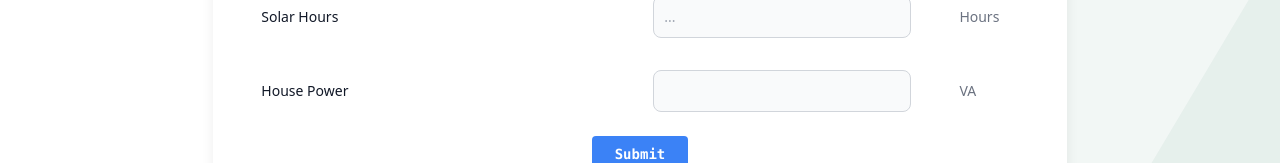
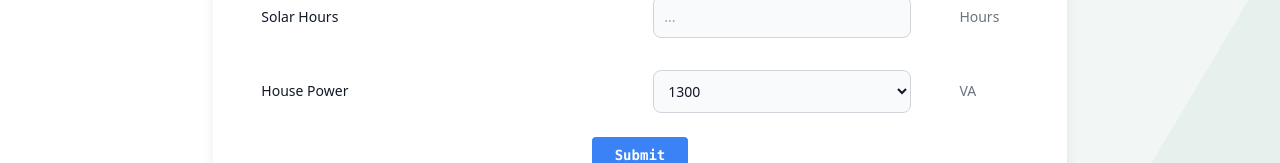
Before and after one commit to Ecotecture/ecotecture-fe, a Next.js app: page /calculator in a window 1280 px wide. Shown: the part 444-607 px from the top of the page. Built offline with nearby package versions, Linux system fonts and the light colour scheme.

Commit message:
style: fancier combobox

```diff
--- a/app/calculator/page.tsx
+++ b/app/calculator/page.tsx
@@ -171,21 +171,21 @@ export default function Calculator() {
                                                 Solar Hours by Province
                                             </td>
                                             <td className="px-6 py-4">
-                                                        <input
-                                                        type="text"
+                                            <select
                                                 id="province"
-                                                        list="provinceOptions"
                                                 value={selectedProvince || ''}
-                                                        onChange={(e) =>{ e.preventDefault; setSelectedProvince(e.target.value); handleSelectChange(e.target.value)}}
+                                                onChange={(e) => { setSelectedProvince(e.target.value); handleSelectChange(e.target.value) }}
                                                 className="bg-gray-50 border border-gray-300 text-gray-900 text-sm rounded-lg focus:ring-green-500 focus:border-green-500 block w-full p-2.5"
                                                 required
-                                                    />
-                                                    <datalist id="provinceOptions">
+                                                >
+                                                <option value="" disabled>Select Province</option>
                                                 {provinceData.map((option) => (
-                                                        <option key={option.id} value={option.name} />
+                                                    <option key={option.id} value={option.name}>
+                                                    {option.name}
+                                                    </option>
+                                                ))}
+                                                </select>
 
-                                                        ))}
-                                                    </datalist>
                                             </td>
                                             <tr className="bg-white">
                                                 <td scope="row" className="px-6 py-4 text-gray-900 whitespace-nowrap">
@@ -207,20 +207,20 @@ export default function Calculator() {
                                                 House Power
                                             </td>
                                             <td className="px-6 py-4">
-                                                        <input
-                                                        type="text"
+                                            <select
                                             id="province"
-                                                        list="powers"
-                                                        onChange={(e) =>{setPower(parseInt(e.target.value))}}
+                                            onChange={(e) => { setPower(parseInt(e.target.value)) }}
                                             className="bg-gray-50 border border-gray-300 text-gray-900 text-sm rounded-lg focus:ring-green-500 focus:border-green-500 block w-full p-2.5"
                                             required
-                                                    />
-                                                    <datalist id="powers">
-                                                        {[1300, 2200, 3500].map((option) => (
-                                                        <option key={option} value={option} />
+                                            >
+                                            <option value="" disabled>Select Power</option>
+                                            {["1300", "2200", "3500"].map((option) => (
+                                                <option key={option} value={option}>
+                                                {option}
+                                                </option>
+                                            ))}
+                                            </select>
 
-                                                        ))}
-                                                    </datalist>
                                             </td>
                                             <td scope="row" className="px-6 py-4">
                                                 VA
```
Lines whose indentation alone changed are shown as unchanged.
